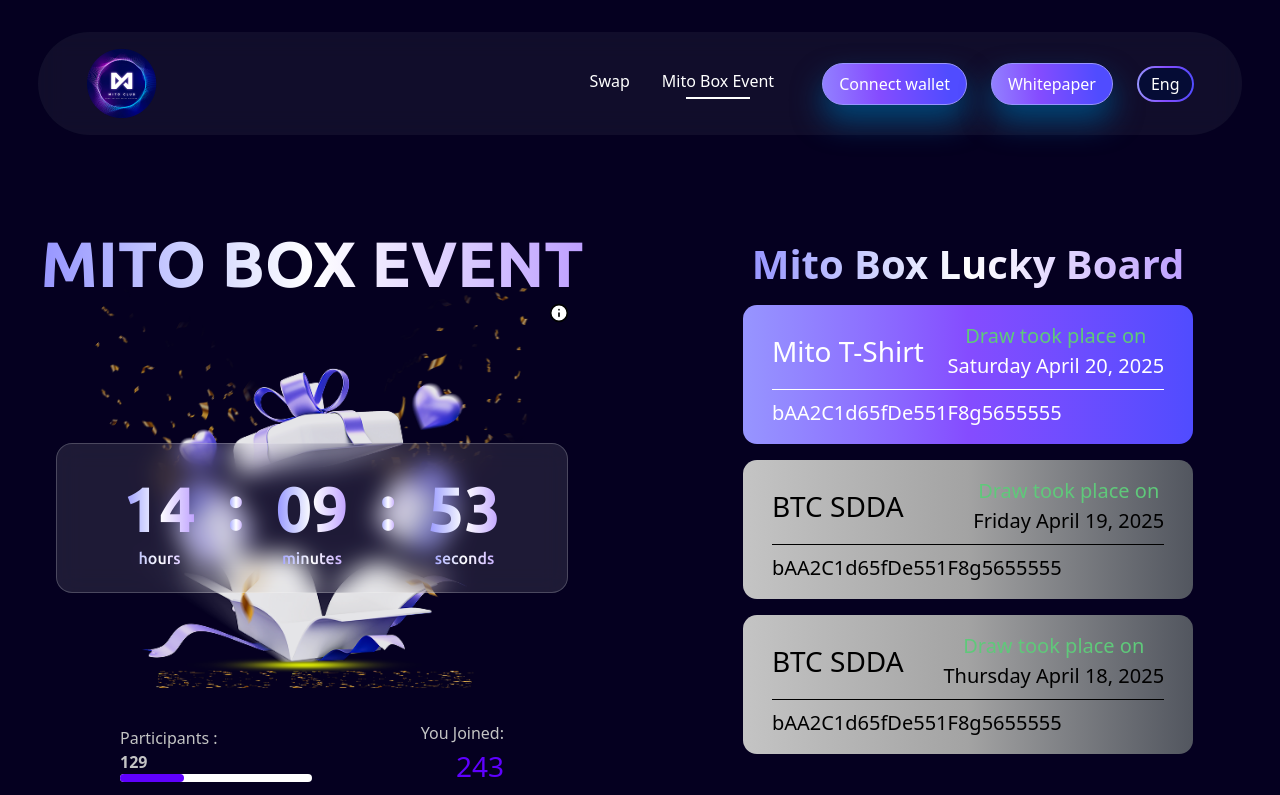
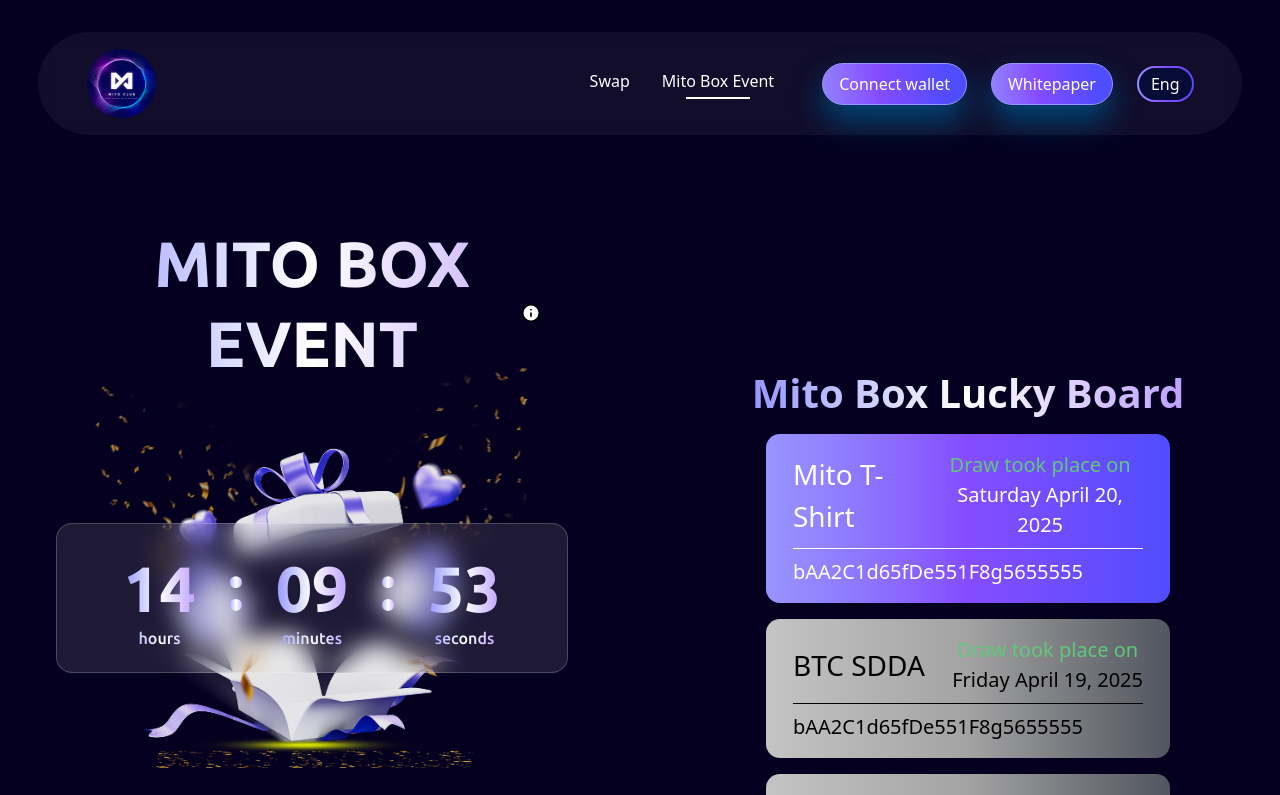
Before and after one commit to Nafeel483/MitoClub, a Next.js app: page /mito-box-event in a window 1280 px wide. Shown: the top 795 px of the page. Built offline with nearby package versions, Linux system fonts and the light colour scheme.

Commit message:
Grid Style Fixed

```diff
--- a/src/app/mito-box-event/page.tsx
+++ b/src/app/mito-box-event/page.tsx
@@ -63,7 +63,7 @@ function MitoBoxEvent() {
 
     <div className="grid grid-cols-1 sm:grid-cols-2 md:grid-cols-2 gap-8 mt-30 mb-30">
       {/* Left */}
-      <div className="flex-1 max-w-[722px] min-w-[300px]">
+      <div className="flex-1 max-w-[722px] min-w-[300px] w-[90%] flex self-center justify-center items-center place-self-center">
 
         <div className="w-[90%] self-center justify-center items-center place-self-center">
           <EventSection setIsOpen={handleJoinClick} hasJoined={hasJoined} />
@@ -72,7 +72,7 @@ function MitoBoxEvent() {
       </div>
 
       {/* Right */}
-      <div className="flex-1 max-w-[722px] min-w-[300px]">
+      <div className="flex-1 max-w-[722px] min-w-[300px] w-[90%] flex self-center justify-center items-center place-self-center">
 
         <div className="w-[80%] self-center justify-center items-center place-self-center">
           <div className="text-center mt-4">
```
